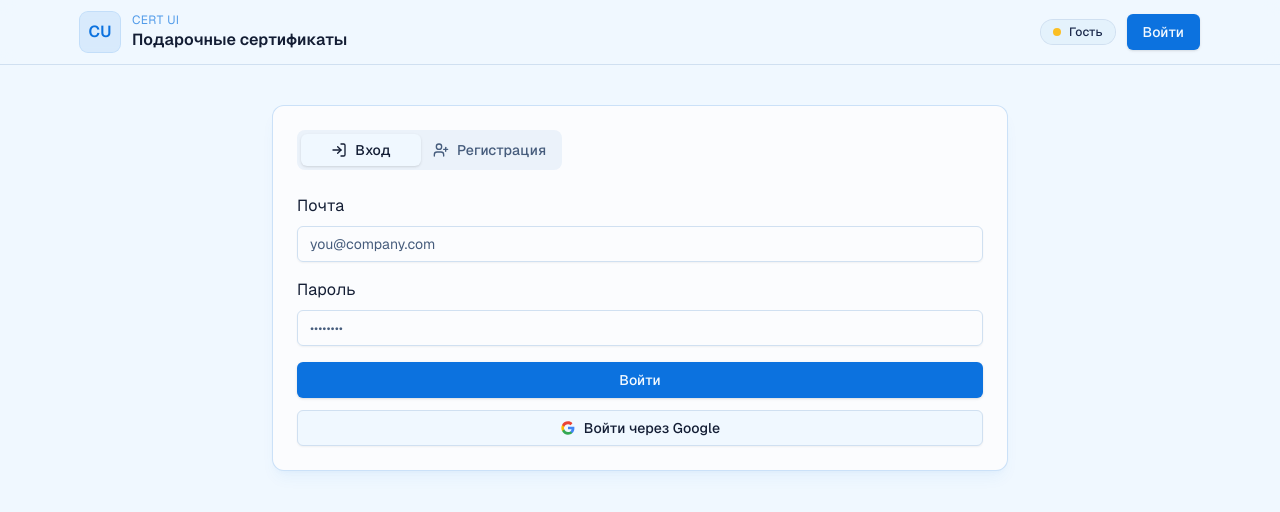
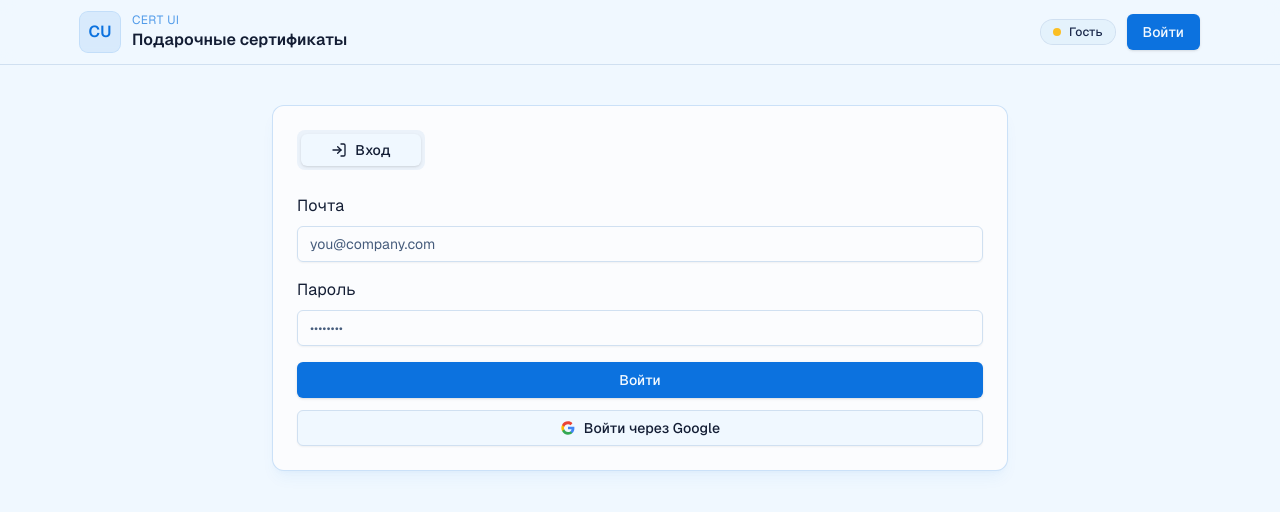
Before and after one commit to bukinich06-debug/CertUI, a Next.js app: page /auth in a window 1280 px wide. Shown: the top 512 px of the page. Built offline with nearby package versions, Linux system fonts and the light colour scheme; no server answers.

Commit message:
убрал таб регистрации

```diff
--- a/components/pages/auth/ui/authPage.tsx
+++ b/components/pages/auth/ui/authPage.tsx
@@ -2,10 +2,9 @@
 
 import { Card, CardContent } from "@/components/ui/card";
 import { Tabs, TabsContent, TabsList, TabsTrigger } from "@/components/ui/tabs";
-import { LogIn, UserPlus } from "lucide-react";
+import { LogIn } from "lucide-react";
 import { useEffect, useState } from "react";
 import { LoginForm } from "../login";
-import { RegisterForm } from "../register";
 
 export const AuthPage = () => {
   const [googleLoading, setGoogleLoading] = useState(false);
@@ -46,19 +45,20 @@ export const AuthPage = () => {
                 <LogIn className="h-4 w-4" />
                 Вход
               </TabsTrigger>
-              <TabsTrigger value="register" className="flex items-center gap-2">
+              {/* TODO: временно убрал таб регистрации */}
+              {/* <TabsTrigger value="register" className="flex items-center gap-2">
                 <UserPlus className="h-4 w-4" />
                 Регистрация
-              </TabsTrigger>
+              </TabsTrigger> */}
             </TabsList>
 
             <TabsContent value="login">
               <LoginForm googleLoading={googleLoading} handleGoogleStart={handleGoogleStart} />
             </TabsContent>
 
-            <TabsContent value="register">
+            {/* <TabsContent value="register">
               <RegisterForm googleLoading={googleLoading} handleGoogleStart={handleGoogleStart} />
-            </TabsContent>
+            </TabsContent> */}
           </Tabs>
         </CardContent>
       </Card>
```
